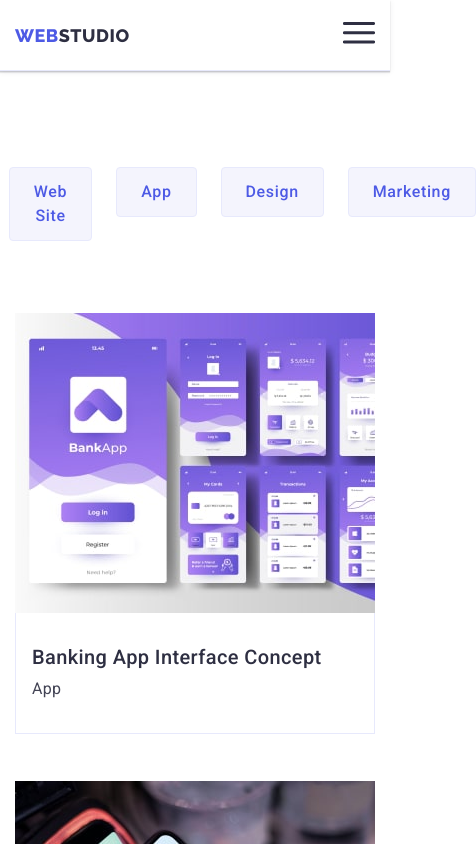
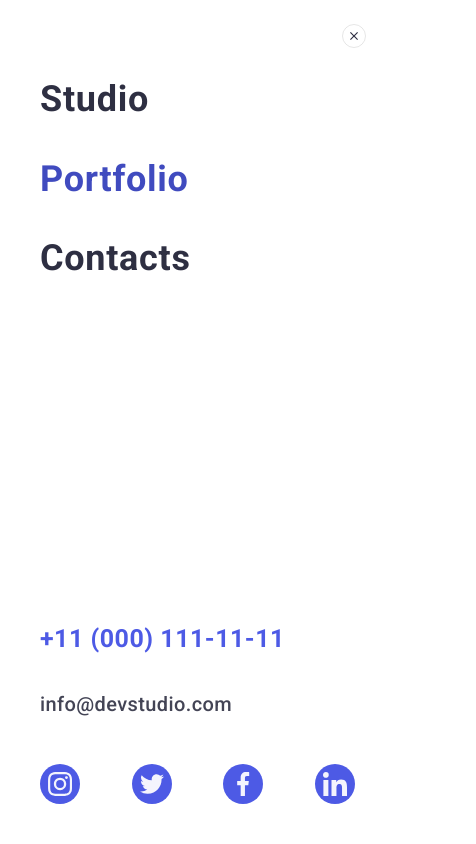
Before and after one commit to Valeriy0993/goit-markup-hw-06, a plain HTML site: page portfolio.html in a window 390 px wide. Both pictures are taken after a click on the button 366 px from the left and 35 px from the top of the page. Shown: the top 844 px of the page, 476 px wide, since content can reach past the window. Drawn offline with nearby package versions, Linux system fonts and the light colour scheme.

Commit message:
Home work 6 correction 2

```diff
--- a/css/media.css
+++ b/css/media.css
@@ -183,6 +183,32 @@
     width: 408px;
     padding: 72px 24px 24px 24px;
   }
+
+  .portfolio-section {
+    padding-top: 64px;
+    padding-bottom: 128px;
+  }
+
+  .portfolio-container {
+    max-width: 768px;
+    width: 100%;
+    padding-left: 15px;
+    padding-right: 15px;
+    margin: 0 auto;
+  }
+
+  .main-list-item {
+    max-width: 356px;
+  }
+
+  .main-btn-list {
+    margin-bottom: 64px;
+    justify-content: center;
+  }
+
+  .main-btn {
+    padding: 12px 24px;
+  }
 }
 
 /*! ----------TABLET---------- */
@@ -333,6 +359,24 @@
   .footer-form-email {
     width: 264px;
   }
+
+  .portfolio-section {
+    padding-top: 96px;
+    padding-bottom: 120px;
+  }
+
+  .portfolio-container {
+    max-width: 1158px;
+  }
+
+  .main-list-item {
+    width: 360px;
+  }
+
+  .main-btn-list {
+    justify-content: center;
+    gap: 24px;
+  }
 }
 
 /*? ----------DESKTOP---------- */
--- a/css/styles.css
+++ b/css/styles.css
@@ -112,7 +112,6 @@ img {
 
 .address-list {
   display: flex;
-  gap: 40px;
 }
 
 .header-logo {
@@ -993,6 +992,16 @@ img {
   transition: color 250ms cubic-bezier(0.4, 0, 0.2, 1);
 }
 
+.menu-nav-portfolio {
+  font-family: inherit;
+  font-size: 36px;
+  font-weight: 700;
+  line-height: 1.1;
+  letter-spacing: 0.02em;
+  color: var(--color-ocean);
+  transition: color 250ms cubic-bezier(0.4, 0, 0.2, 1);
+}
+
 .menu-nav-link {
   font-family: inherit;
   font-size: 36px;
@@ -1044,16 +1053,32 @@ img {
 /*? ///////////////////////////// */
 
 .portfolio-section {
-  padding-top: 96px;
-  padding-bottom: 120px;
+  /* padding-top: 96px;
+  padding-bottom: 120px; */
+  padding-top: 48px;
+  padding-bottom: 48px;
+}
+
+.portfolio-container {
+  max-width: 396px;
+  width: 100%;
+  padding-left: 15px;
+  padding-right: 15px;
+  margin: 0;
+}
+
+.main-btn-container {
+  display: flex;
+  gap: 24px;
 }
 
 .main-btn-list {
   display: flex;
   margin: 0 auto;
-  justify-content: center;
   margin-bottom: 72px;
-  gap: 24px;
+  gap: 16px;
+  justify-content: flex-start;
+  flex-wrap: wrap;
 }
 
 .main-btn {
@@ -1066,7 +1091,8 @@ img {
   line-height: 1.5;
   letter-spacing: 0.04em;
   cursor: pointer;
-  padding: 12px 24px;
+  /* padding: 12px 24px; */
+  padding: 8px 16px;
   border-radius: 4px;
   border: 1px solid var(--color-cornflower);
   transition: background-color 250ms cubic-bezier(0.4, 0, 0.2, 1),
@@ -1105,7 +1131,8 @@ img {
 .main-list {
   display: flex;
   flex-wrap: wrap;
-  gap: 48px 24px;
+  gap: 72px 24px;
+  justify-content: center;
 }
 
 .portfolio-card-container {
--- a/portfolio.html
+++ b/portfolio.html
@@ -68,14 +68,18 @@
     </header>
     <main>
       <section class="portfolio-section">
-        <div class="container">
+        <div class="portfolio-container">
           <h1 class="visually-hidden">Main content</h1>
           <ul class="main-btn-list list">
-            <li><button class="main-btn" type="button">All</button></li>
-            <li><button class="main-btn" type="button">Web Site</button></li>
-            <li><button class="main-btn" type="button">App</button></li>
-            <li><button class="main-btn" type="button">Design</button></li>
-            <li><button class="main-btn" type="button">Marketing</button></li>
+            <div class="main-btn-container">
+              <li><button class="main-btn" type="button">All</button></li>
+              <li><button class="main-btn" type="button">Web Site</button></li>
+              <li><button class="main-btn" type="button">App</button></li>
+            </div>
+            <div class="main-btn-container">
+              <li><button class="main-btn" type="button">Design</button></li>
+              <li><button class="main-btn" type="button">Marketing</button></li>
+            </div>
           </ul>
           <ul class="main-list list">
             <li class="main-list-item">
@@ -336,5 +340,70 @@
         </div>
       </div>
     </footer>
+    <div class="mobile-menu is-hidden" data-menu>
+      <div>
+        <button class="menu-close-btn" type="button" data-menu-close>
+          <svg class="close-icon" width="8" height="8">
+            <use href="./images/icons.svg#icon-close-black"></use>
+          </svg>
+        </button>
+        <ul class="mobile-navigation-menu list">
+          <li>
+            <a class="menu-nav-link link" href="./index.html">Studio</a>
+          </li>
+          <li>
+            <a class="menu-nav-portfolio link" href="./portfolio.html"
+              >Portfolio</a
+            >
+          </li>
+          <li><a class="menu-nav-link link" href="">Contacts</a></li>
+        </ul>
+      </div>
+      <div>
+        <ul class="menu-address-list list">
+          <li>
+            <a class="menu-tel-link link" href="tel:+110001111111"
+              >+11 (000) 111-11-11</a
+            >
+          </li>
+          <li>
+            <a class="menu-address-link link" href="mailto:info@devstudio.com"
+              >info@devstudio.com</a
+            >
+          </li>
+        </ul>
+        <ul class="menu-social-list list">
+          <li class="footer-icon-list">
+            <a class="footer-icon-link" href="">
+              <svg class="footer-icon" width="24" height="24">
+                <use href="./images/icons.svg#icon-instagram"></use>
+              </svg>
+            </a>
+          </li>
+          <li class="footer-icon-list">
+            <a class="footer-icon-link" href="">
+              <svg class="footer-icon" width="24" height="24">
+                <use href="./images/icons.svg#icon-twitter"></use>
+              </svg>
+            </a>
+          </li>
+          <li class="footer-icon-list">
+            <a class="footer-icon-link" href="">
+              <svg class="footer-icon" width="24" height="24">
+                <use href="./images/icons.svg#icon-facebook"></use>
+              </svg>
+            </a>
+          </li>
+          <li class="footer-icon-list">
+            <a class="footer-icon-link" href="">
+              <svg class="footer-icon" width="24" height="24">
+                <use href="./images/icons.svg#icon-linkedin"></use>
+              </svg>
+            </a>
+          </li>
+        </ul>
+      </div>
+    </div>
+    <script src="./js/mobile-menu.js"></script>
   </body>
 </html>
```
